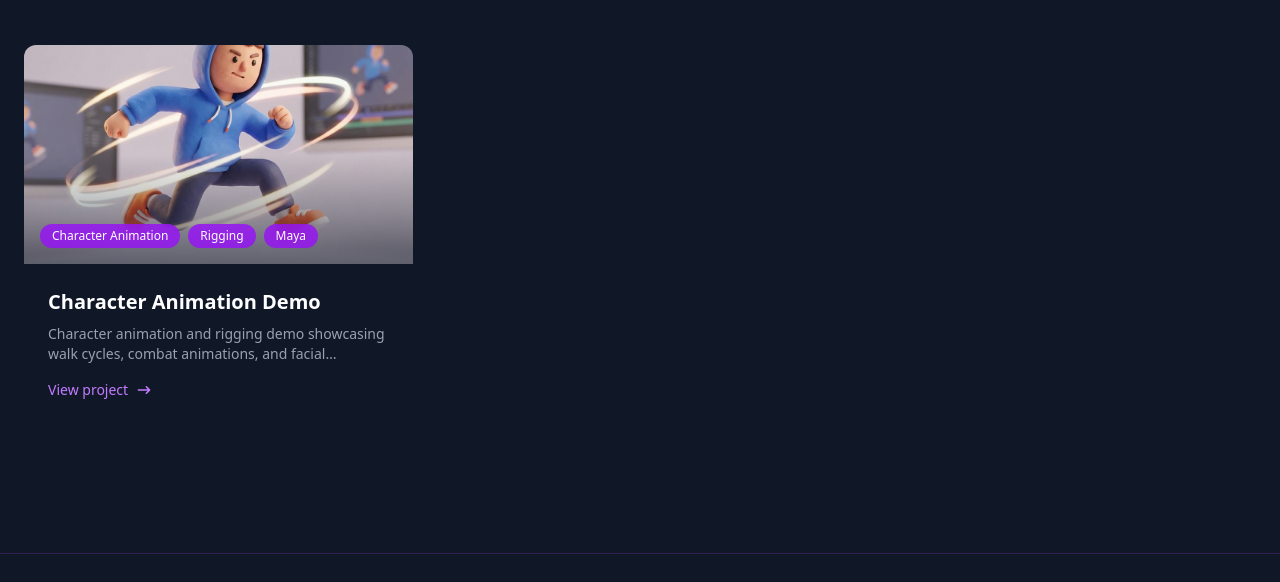
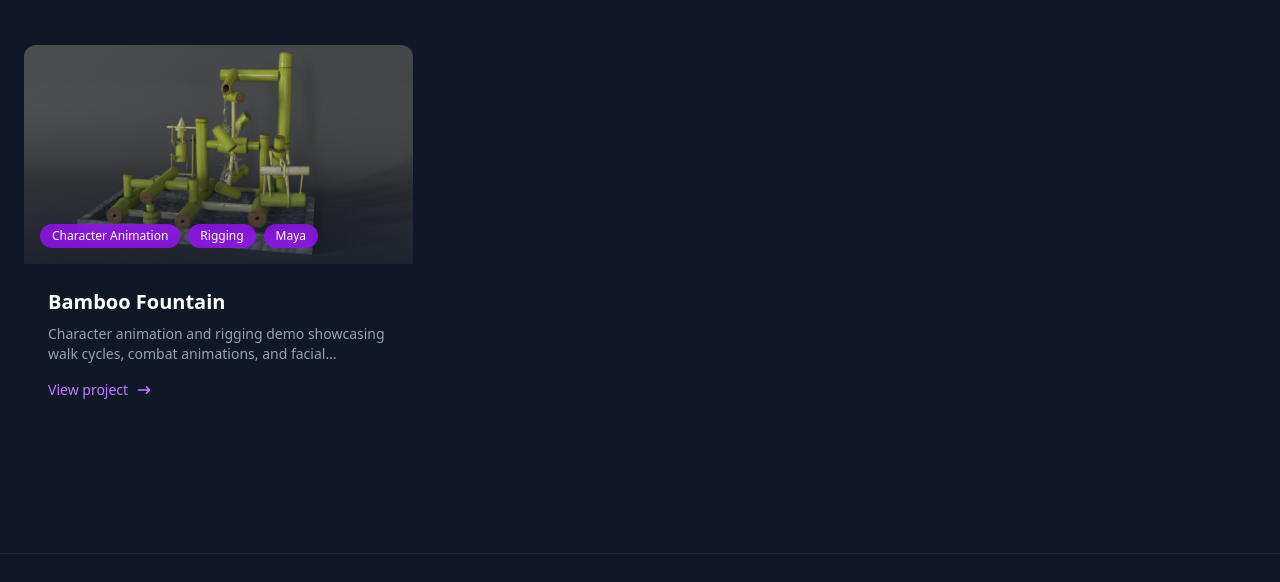
Before and after one commit to kristyayarin/kristyayarin.github.io, an Astro site: page /tags/character-animation in a window 1280 px wide. Shown: the part 247-829 px from the top of the page. Built offline with nearby package versions, Linux system fonts and the light colour scheme; Astro itself is replaced by a stand-in of ours; what @iconify/tailwind4 would draw is missing.

Commit message:
added new bamboo project; updated bamboo project cover

```diff
--- a/src/content/projects/character-animation-demo.md
+++ b/src/content/projects/character-animation-demo.md
@@ -1,8 +1,8 @@
 ---
-title: "Character Animation Demo"
+title: "Bamboo Fountain"
 description: "Character animation and rigging demo showcasing walk cycles, combat animations, and facial expressions for game characters."
-coverImage: "/images/projects/project-3-cover.jpg"
-videoUrl: "https://vimeo.com/example3"
+coverImage: "/images/projects/BambooFountain-cover.jpg"
+videoUrl: "https://vimeo.com/536592962"
 tags: ["Character Animation", "Rigging", "Maya"]
 date: 2024-04-10
 featured: false
```
Also changed, not shown: public/images/projects/BambooFountain-cover.jpg (added).
